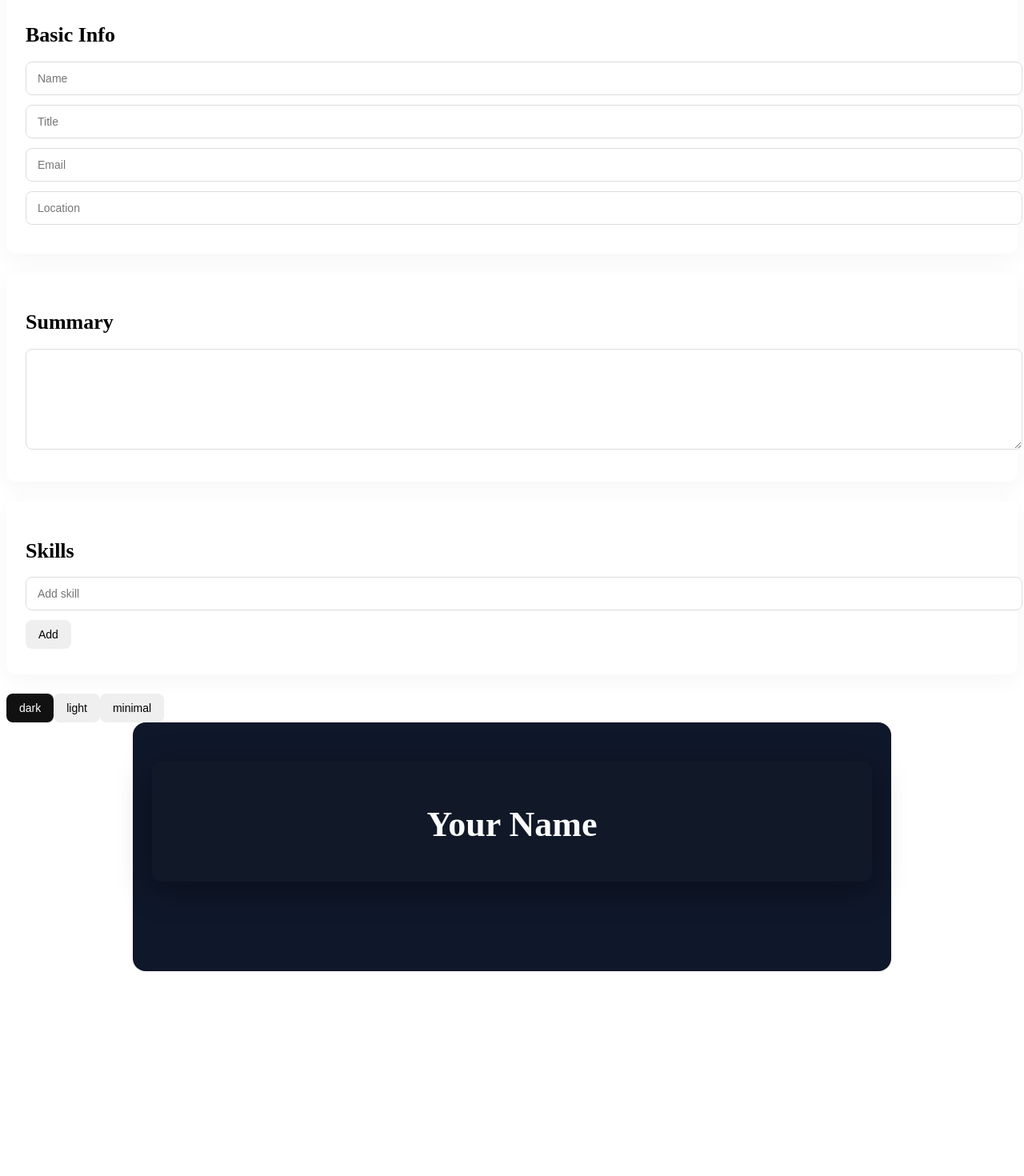
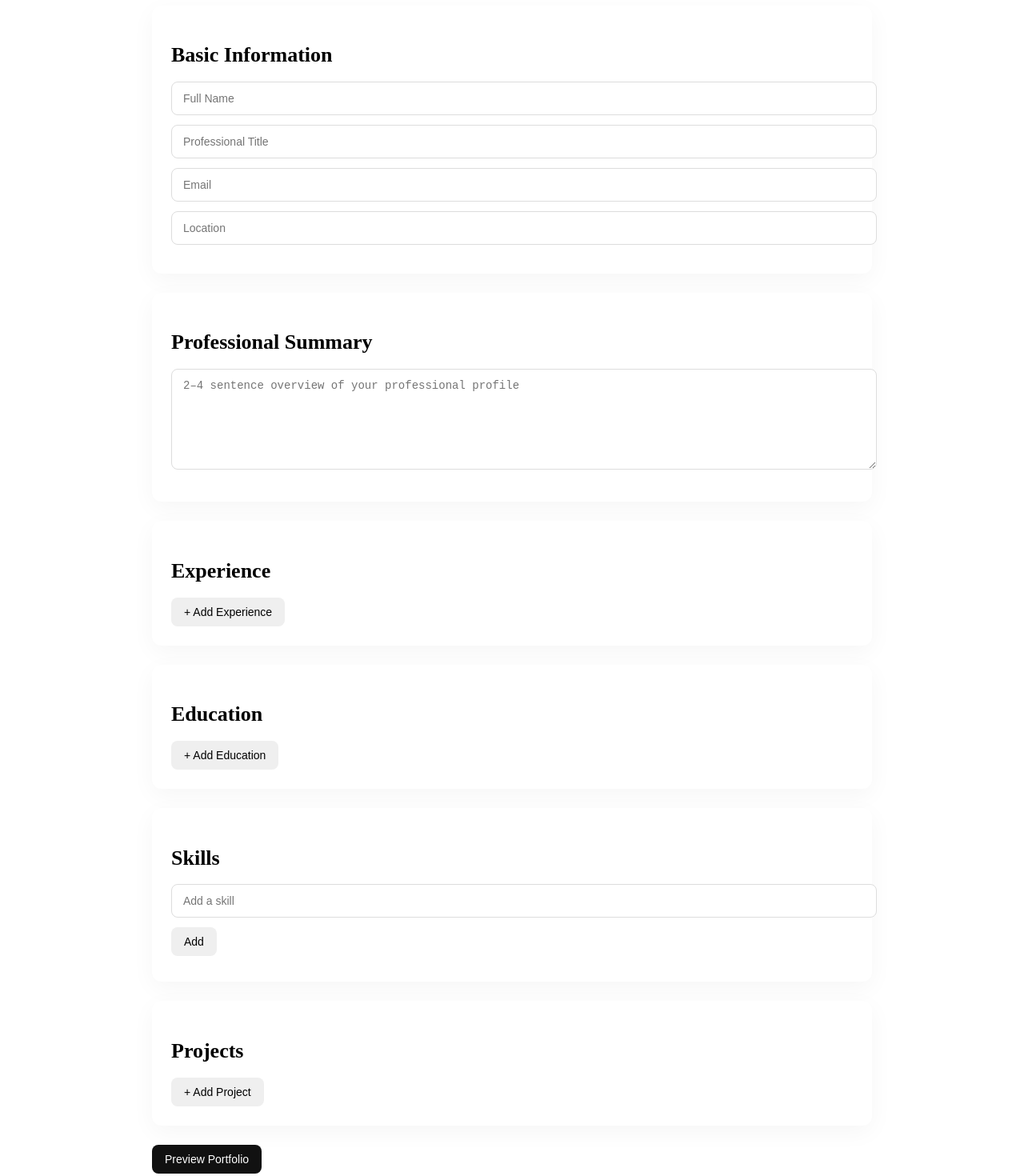
Before and after one commit to Singhakash9/resume-to-portfolio, a Next.js app: page /editor in a window 1280 px wide. Shown: the part 160-1630 px from the top of the page at 80% size. Before the commit the page ends 1382 px from the top, so only its background shows below. Built offline with nearby package versions, Linux system fonts and the light colour scheme.

Commit message:
UI polish + performance improvements

```diff
--- a/app/editor/page.tsx
+++ b/app/editor/page.tsx
@@ -3,6 +3,7 @@
 import { useEffect, useState } from "react";
 
 /* ---------- TYPES ---------- */
+
 type Experience = {
   role: string;
   company: string;
@@ -23,181 +24,286 @@ type Project = {
   link: string;
 };
 
-type Theme = "dark" | "light" | "minimal";
+/* ---------- COMPONENT ---------- */
 
-/* ---------- PREVIEW COMPONENT ---------- */
-function LivePreview({ data, theme }: { data: any; theme: Theme }) {
-  if (!data) return null;
+export default function EditorPage() {
+  /* BASIC INFO */
+  const [name, setName] = useState("");
+  const [title, setTitle] = useState("");
+  const [email, setEmail] = useState("");
+  const [location, setLocation] = useState("");
+  const [summary, setSummary] = useState("");
+
+  /* SECTIONS */
+  const [skills, setSkills] = useState<string[]>([]);
+  const [skillInput, setSkillInput] = useState("");
+
+  const [experience, setExperience] = useState<Experience[]>([]);
+  const [education, setEducation] = useState<Education[]>([]);
+  const [projects, setProjects] = useState<Project[]>([]);
+
+  /* ---------- LOAD ---------- */
+  useEffect(() => {
+    const saved = localStorage.getItem("portfolioData");
+    if (!saved) return;
+
+    const d = JSON.parse(saved);
+    setName(d.name || "");
+    setTitle(d.title || "");
+    setEmail(d.email || "");
+    setLocation(d.location || "");
+    setSummary(d.summary || "");
+    setSkills(d.skills || []);
+    setExperience(d.experience || []);
+    setEducation(d.education || []);
+    setProjects(d.projects || []);
+  }, []);
+
+  /* ---------- SAVE ---------- */
+  useEffect(() => {
+    localStorage.setItem(
+      "portfolioData",
+      JSON.stringify({
+        name,
+        title,
+        email,
+        location,
+        summary,
+        skills,
+        experience,
+        education,
+        projects,
+      })
+    );
+  }, [
+    name,
+    title,
+    email,
+    location,
+    summary,
+    skills,
+    experience,
+    education,
+    projects,
+  ]);
+
+  /* ---------- HELPERS ---------- */
+
+  const addSkill = () => {
+    if (!skillInput.trim()) return;
+    setSkills([...skills, skillInput.trim()]);
+    setSkillInput("");
+  };
+
+  /* ---------- UI ---------- */
 
   return (
-    <div className={`portfolio ${theme}`}>
-      <header className="hero card">
-        <h1>{data.name || "Your Name"}</h1>
-        <h3>{data.title}</h3>
-        <p className="muted">{data.location}</p>
-        <p className="muted">{data.email}</p>
-      </header>
+    <div className="editor">
+      <h1>Portfolio Builder</h1>
 
-      {data.summary && (
-        <section className="fade-in">
-          <h2>Summary</h2>
-          <p>{data.summary}</p>
+      {/* BASIC INFO */}
+      <section className="card">
+        <h2>Basic Information</h2>
+        <input placeholder="Full Name" value={name} onChange={e => setName(e.target.value)} />
+        <input placeholder="Professional Title" value={title} onChange={e => setTitle(e.target.value)} />
+        <input placeholder="Email" value={email} onChange={e => setEmail(e.target.value)} />
+        <input placeholder="Location" value={location} onChange={e => setLocation(e.target.value)} />
       </section>
-      )}
 
-      {data.experience?.length > 0 && (
-        <section className="fade-in">
+      {/* SUMMARY */}
+      <section className="card">
+        <h2>Professional Summary</h2>
+        <textarea
+          placeholder="2–4 sentence overview of your professional profile"
+          value={summary}
+          onChange={e => setSummary(e.target.value)}
+        />
+      </section>
+
+      {/* EXPERIENCE */}
+      <section className="card">
         <h2>Experience</h2>
-          {data.experience.map((e: Experience, i: number) => (
-            <div key={i} className="card">
-              <h3>{e.role}</h3>
-              <strong>{e.company}</strong>
-              <p className="muted">{e.dates}</p>
-              <p>{e.description}</p>
+
+        {experience.map((exp, i) => (
+          <div key={i} className="block">
+            <input
+              placeholder="Role / Title"
+              value={exp.role}
+              onChange={e => {
+                const copy = [...experience];
+                copy[i].role = e.target.value;
+                setExperience(copy);
+              }}
+            />
+            <input
+              placeholder="Company"
+              value={exp.company}
+              onChange={e => {
+                const copy = [...experience];
+                copy[i].company = e.target.value;
+                setExperience(copy);
+              }}
+            />
+            <input
+              placeholder="Date range"
+              value={exp.dates}
+              onChange={e => {
+                const copy = [...experience];
+                copy[i].dates = e.target.value;
+                setExperience(copy);
+              }}
+            />
+            <textarea
+              placeholder="What did you work on?"
+              value={exp.description}
+              onChange={e => {
+                const copy = [...experience];
+                copy[i].description = e.target.value;
+                setExperience(copy);
+              }}
+            />
+            <button onClick={() => setExperience(experience.filter((_, x) => x !== i))}>
+              Remove
+            </button>
           </div>
         ))}
+
+        <button
+          onClick={() =>
+            setExperience([...experience, { role: "", company: "", dates: "", description: "" }])
+          }
+        >
+          + Add Experience
+        </button>
       </section>
-      )}
 
-      {data.projects?.length > 0 && (
-        <section className="fade-in">
-          <h2>Projects</h2>
-          {data.projects.map((p: Project, i: number) => (
-            <div key={i} className="card">
-              <h3>{p.name}</h3>
-              <p>{p.description}</p>
-              {p.link && (
-                <a href={p.link} target="_blank">
-                  View →
-                </a>
-              )}
+      {/* EDUCATION */}
+      <section className="card">
+        <h2>Education</h2>
+
+        {education.map((edu, i) => (
+          <div key={i} className="block">
+            <input
+              placeholder="Degree"
+              value={edu.degree}
+              onChange={e => {
+                const copy = [...education];
+                copy[i].degree = e.target.value;
+                setEducation(copy);
+              }}
+            />
+            <input
+              placeholder="Institution"
+              value={edu.institution}
+              onChange={e => {
+                const copy = [...education];
+                copy[i].institution = e.target.value;
+                setEducation(copy);
+              }}
+            />
+            <input
+              placeholder="Date range"
+              value={edu.dates}
+              onChange={e => {
+                const copy = [...education];
+                copy[i].dates = e.target.value;
+                setEducation(copy);
+              }}
+            />
+            <textarea
+              placeholder="Notes (optional)"
+              value={edu.notes}
+              onChange={e => {
+                const copy = [...education];
+                copy[i].notes = e.target.value;
+                setEducation(copy);
+              }}
+            />
+            <button onClick={() => setEducation(education.filter((_, x) => x !== i))}>
+              Remove
+            </button>
           </div>
         ))}
+
+        <button
+          onClick={() =>
+            setEducation([...education, { degree: "", institution: "", dates: "", notes: "" }])
+          }
+        >
+          + Add Education
+        </button>
       </section>
-      )}
 
-      {data.education?.length > 0 && (
-        <section className="fade-in">
-          <h2>Education</h2>
-          {data.education.map((e: Education, i: number) => (
-            <div key={i} className="card">
-              <strong>{e.degree}</strong>
-              <p>{e.institution}</p>
-              <p className="muted">{e.dates}</p>
-            </div>
-          ))}
-        </section>
-      )}
+      {/* SKILLS */}
+      <section className="card">
+        <h2>Skills</h2>
+        <input
+          placeholder="Add a skill"
+          value={skillInput}
+          onChange={e => setSkillInput(e.target.value)}
+        />
+        <button onClick={addSkill}>Add</button>
 
-      {data.skills?.length > 0 && (
-        <section className="fade-in">
-          <h2>Skills</h2>
         <div className="chips">
-            {data.skills.map((s: string, i: number) => (
-              <span key={i} className="skill-chip">{s}</span>
+          {skills.map((s, i) => (
+            <span key={i} className="skill-chip">
+              {s}
+            </span>
           ))}
         </div>
       </section>
-      )}
+
+      {/* PROJECTS */}
+      <section className="card">
+        <h2>Projects</h2>
+
+        {projects.map((p, i) => (
+          <div key={i} className="block">
+            <input
+              placeholder="Project name"
+              value={p.name}
+              onChange={e => {
+                const copy = [...projects];
+                copy[i].name = e.target.value;
+                setProjects(copy);
+              }}
+            />
+            <input
+              placeholder="Project link (GitHub / Live)"
+              value={p.link}
+              onChange={e => {
+                const copy = [...projects];
+                copy[i].link = e.target.value;
+                setProjects(copy);
+              }}
+            />
+            <textarea
+              placeholder="Project description"
+              value={p.description}
+              onChange={e => {
+                const copy = [...projects];
+                copy[i].description = e.target.value;
+                setProjects(copy);
+              }}
+            />
+            <button onClick={() => setProjects(projects.filter((_, x) => x !== i))}>
+              Remove
+            </button>
+          </div>
+        ))}
+
+        <button
+          onClick={() =>
+            setProjects([...projects, { name: "", description: "", link: "" }])
+          }
+        >
+          + Add Project
+        </button>
+      </section>
+
+      <button className="primary" onClick={() => (window.location.href = "/preview/")}>
+        Preview Portfolio
+      </button>
     </div>
   );
 }
-
-/* ---------- EDITOR ---------- */
-export default function EditorPage() {
-  const [data, setData] = useState<any>({
-    name: "",
-    title: "",
-    email: "",
-    location: "",
-    summary: "",
-    skills: [],
-    experience: [],
-    education: [],
-    projects: [],
-  });
-
-  const [skillInput, setSkillInput] = useState("");
-  const [theme, setTheme] = useState<Theme>("dark");
-
-  /* LOAD */
-  useEffect(() => {
-    const saved = localStorage.getItem("portfolioData");
-    if (saved) setData(JSON.parse(saved));
-  }, []);
-
-  /* SAVE (DEBOUNCED) */
-  useEffect(() => {
-    const t = setTimeout(() => {
-      localStorage.setItem("portfolioData", JSON.stringify(data));
-    }, 300);
-    return () => clearTimeout(t);
-  }, [data]);
-
-  /* HELPERS */
-  const update = (key: string, value: any) =>
-    setData((d: any) => ({ ...d, [key]: value }));
-
-  return (
-    <div className="split-layout">
-      {/* ---------- EDITOR ---------- */}
-      <div className="editor-pane">
-        <div className="editor-header">
-          <h1>Portfolio Builder</h1>
-          <p className="muted">Live preview • Auto-saved</p>
-        </div>
-
-        <section className="card fade-in">
-          <h2>Basic Info</h2>
-          <input placeholder="Name" value={data.name} onChange={e => update("name", e.target.value)} />
-          <input placeholder="Title" value={data.title} onChange={e => update("title", e.target.value)} />
-          <input placeholder="Email" value={data.email} onChange={e => update("email", e.target.value)} />
-          <input placeholder="Location" value={data.location} onChange={e => update("location", e.target.value)} />
-        </section>
-
-        <section className="card fade-in">
-          <h2>Summary</h2>
-          <textarea value={data.summary} onChange={e => update("summary", e.target.value)} />
-        </section>
-
-        <section className="card fade-in">
-          <h2>Skills</h2>
-          <input value={skillInput} onChange={e => setSkillInput(e.target.value)} placeholder="Add skill" />
-          <button
-            className="secondary"
-            onClick={() => {
-              if (!skillInput.trim()) return;
-              update("skills", [...data.skills, skillInput]);
-              setSkillInput("");
-            }}
-          >
-            Add
-          </button>
-
-          <div className="chips">
-            {data.skills.map((s: string, i: number) => (
-              <span key={i} className="skill-chip">{s}</span>
-            ))}
-          </div>
-        </section>
-      </div>
-
-      {/* ---------- LIVE PREVIEW ---------- */}
-      <div className="preview-pane">
-        <div className="preview-toolbar">
-          {(["dark", "light", "minimal"] as Theme[]).map(t => (
-            <button
-              key={t}
-              className={theme === t ? "primary" : ""}
-              onClick={() => setTheme(t)}
-            >
-              {t}
-            </button>
-          ))}
-        </div>
-
-        <LivePreview data={data} theme={theme} />
-      </div>
-    </div>
-  );
-}
```
Lines whose indentation alone changed are shown as unchanged.
